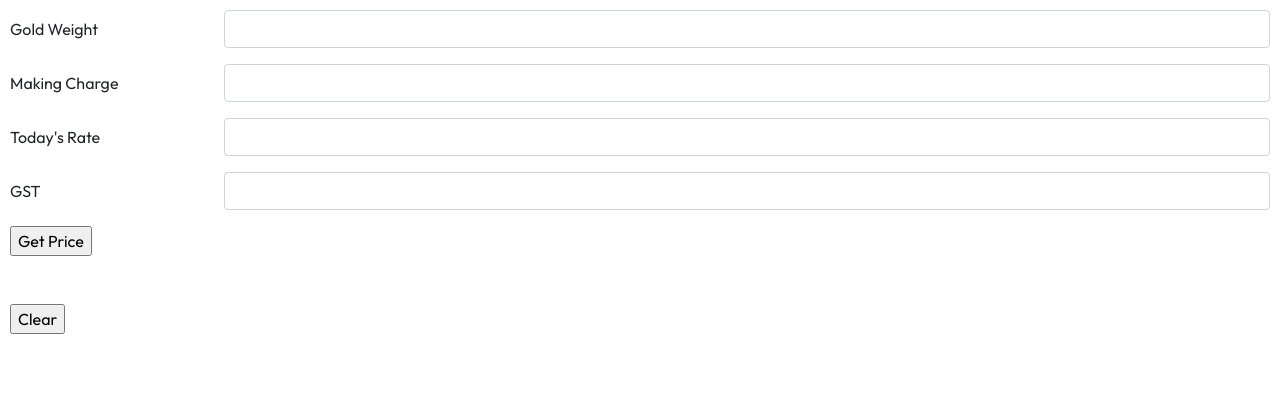
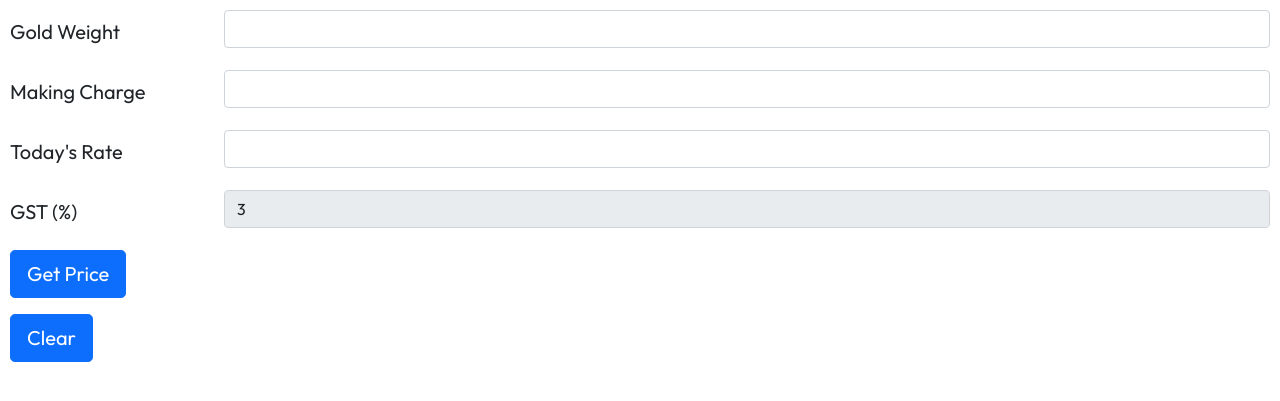
Before and after one commit to thecuriousjuel/Gold-Price-Calculator, a Flask app: page / in a window 1280 px wide. Shown: the top 401 px of the page. Run offline with Flask 2, Linux system fonts and the light colour scheme.

Commit message:
Layout is Changed

```diff
--- a/static/style.css
+++ b/static/style.css
@@ -4,6 +4,7 @@ body
 {
     font-family: 'Outfit', sans-serif;
     padding: 10px;
+    font-size: 20px;
     /* color: white; */
     /* background-color:  #6200EE; */
 }
--- a/templates/index.html
+++ b/templates/index.html
@@ -16,36 +16,33 @@
     <div class="mb-3 row">
         <label for="weight" class="col-sm-2 col-form-label">Gold Weight</label>
         <div class="col-sm-10">
-          <input name="weight" id="weight" type="number" step="0.001" class="form-control">
+          <input name="weight" id="weight" type="number" step="0.001" class="form-control" required>
         </div>
     </div>
 
     <div class="mb-3 row">
         <label for="making" class="col-sm-2 col-form-label">Making Charge</label>
         <div class="col-sm-10">
-            <input name="making" id="making" type="number" step="0.001" class="form-control">
+            <input name="making" id="making" type="number" step="0.001" class="form-control" required>
         </div>
     </div>
 
     <div class="mb-3 row">
         <label for="rate" class="col-sm-2 col-form-label">Today's Rate</label>
         <div class="col-sm-10">
-            <input name="rate" id="rate" type="number" step="0.001" class="form-control">
+            <input name="rate" id="rate" type="number" step="0.001" class="form-control" required>
         </div>
     </div>
 
     <div class="mb-3 row">
-        <label for="gst" class="col-sm-2 col-form-label">GST</label>
+        <label for="gst" class="col-sm-2 col-form-label">GST (%)</label>
         <div class="col-sm-10">
-            <input name="gst" id="gst" type="number" step="0.001" class="form-control">
+            <input name="gst" id="gst" type="number" step="0.001" class="form-control" value="3" readonly required>
         </div>
     </div>
 
-    <input type="submit" value="Get Price" type="number" step="0.001">
-
+    <button type="submit" class="btn btn-lg btn-primary mb-3">Get Price</button>
     </form>
-
-    <br>
 
     {% if price_dict %}
 
@@ -74,10 +71,9 @@
 
     {% endif %}
 
-    <br>
 
     <form action="/">
-        <input type="submit" value="Clear">
+        <button type="submit" class="btn btn-lg btn-primary mb-3">Clear</button>
     </form>
 
     <!-- Optional JavaScript; choose one of the two! -->
```
